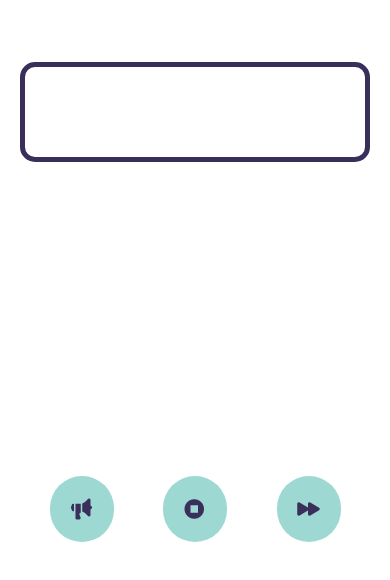
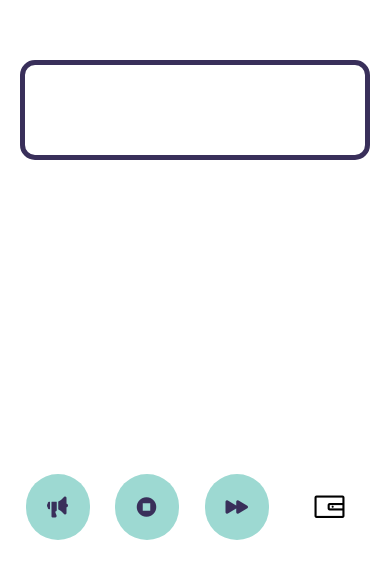
Before and after one commit to dudself/merhaba-adis, a React Native app: screen / in a window 390 px wide. Shown: the part 170-750 px from the top of the page. Built offline with nearby package versions, Linux system fonts and the light colour scheme.

Commit message:
fixed wrong placement & added card component

```diff
--- a/app.json
+++ b/app.json
@@ -22,11 +22,10 @@
     },
     "android": {
       "package": "com.merhaba.adis"
+    }
     },
-      "adaptiveIcon": {
-        "foregroundImage": "./assets/adaptive-icon.png",
-        "backgroundColor": "#FFFFFF"
-      }
+    "adaptiveIcon": {
+      "foregroundImage": "./assets/adaptive-icon.png"
     },
     "web": {
       "favicon": "./assets/favicon.png"
--- a/package.json
+++ b/package.json
@@ -19,6 +19,7 @@
     "react": "17.0.2",
     "react-dom": "17.0.2",
     "react-native": "0.68.2",
+    "react-native-icon-picker": "^1.0.6",
     "react-native-web": "0.17.7"
   },
   "devDependencies": {
--- a/src/components/Button.js
+++ b/src/components/Button.js
@@ -4,7 +4,7 @@ import Ionicons from '@expo/vector-icons/Ionicons';
 
 const Button = ({onPress, content}) => {
     return (
-    <Pressable style={( {pressed}) => [
+    <Pressable style={({pressed}) => [
       {
         backgroundColor: pressed
         ? '#ff8811'
@@ -22,7 +22,6 @@ const styles = StyleSheet.create({
         marginTop: 50,
         paddingVertical: 20,
         paddingHorizontal: 20,
-
         borderRadius: 50,
 
       },
--- /dev/null
+++ b/src/components/Card.js
@@ -0,0 +1,43 @@
+import React from 'react';
+import { View, StyleSheet, Pressable, Text } from 'react-native';
+import IconPicker from "react-native-icon-picker";
+import inputHook from '../screens/Homepage/Homepage.js';
+import AntDesign from '@expo/vector-icons/AntDesign';
+
+const Card = ({onPress, text, icon}) => {
+    const {input, setInput} = inputHook();
+    return (
+        <Pressable style={({pressed}) => [
+            {
+                backgroundColor: pressed
+        ? 'white'
+        : 'light-gray'
+            },
+            styles.card
+        ]}
+        onPress={onPress}
+        onPressIn={(text) =>setInput(text)}>
+         <AntDesign name={icon.name} size={30} color={icon.color}/>
+        </Pressable>
+    )
+}
+
+const styles = StyleSheet.create({
+    card: {
+        marginTop: 50,
+        paddingVertical: 20,
+        paddingHorizontal: 20,
+        borderRadius: 10,
+
+      },
+
+      text: {
+        fontSize: 16,
+        color: '#392f5a',
+        lineHeight: 21,
+        fontFamily: "Montserrat_SemiBold",
+        letterSpacing: 0.25,
+      },
+})
+
+export default Card;
--- a/src/screens/Homepage/Homepage.js
+++ b/src/screens/Homepage/Homepage.js
@@ -5,10 +5,17 @@ import * as Speech from 'expo-speech';
 import Ionicons from '@expo/vector-icons/Ionicons';
 
 import Button from '../../components/Button';
+import Card from '../../components/Card';
+
+ const inputHook = () => {
+  const {input, setInput} = React.useState('');
+  return{input, setInput};
+ };
+
 
 export default function Homepage() {
 
-  const [input, setInput] = React.useState('');
+  const {input, setInput} = inputHook();
   const isSpeaking = useRef(false);
   const clickedResume = useRef(false);
 
@@ -64,13 +71,18 @@ export default function Homepage() {
       }
     };
 
-
+const icon = {
+  family: "AntDesign",
+  name: "wallet",
+  color: "black",
+}
   return (
     <View style={styles.container}>
       <TextInput style={styles.input} onChangeText={(text) => setInput(text)} />
       <Button onPress={speak} content={'ios-megaphone'} />
       <Button onPress={pause} content={'stop-circle-sharp'} />
       <Button onPress={resume} content={'play-forward'} />
+      <Card onPress={speak} text={'Merhaba Ben Vin'} icon={icon}/>
     </View>
   );
 }
```
Also changed, not shown: 2 other files (tests, documents, lock files or other folders).
